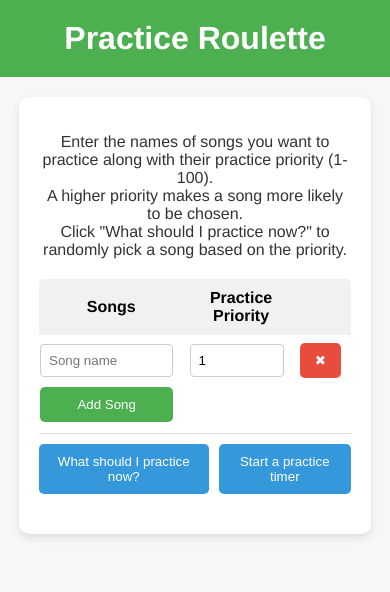
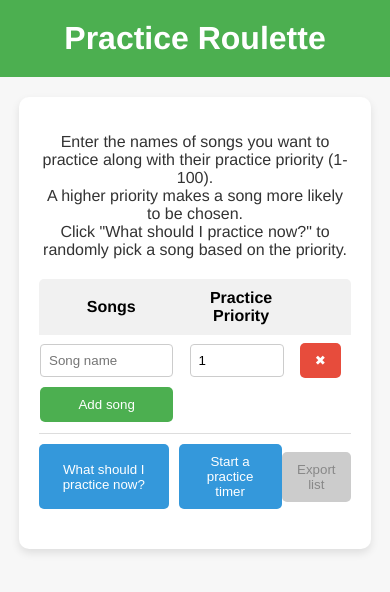
Before and after one commit to adevine/practice-roulette, a plain HTML site: page index.html in a window 390 px wide. Drawn offline with Linux system fonts and the light colour scheme.

Commit message:
Added ability to export song list

```diff
--- a/index.html
+++ b/index.html
@@ -76,11 +76,20 @@
         }
         .actions {
             display: flex;
-            justify-content: center;
-            gap: 10px;
+            justify-content: space-between; /* Ensures left & right sections align properly */
+            align-items: center;
             margin-top: 10px;
             border-top: 1px solid #ddd;
             padding-top: 10px;
+        }
+        .actions-left {
+            display: flex;
+            justify-content: center; /* Keeps these buttons centered */
+            gap: 10px;
+            flex-grow: 1;
+        }
+        #exportBtn {
+            margin-left: auto; /* Pushes it to the right */
         }
         .actions button {
             background-color: #3498db;
@@ -136,7 +145,7 @@
             </tbody>
             <tfoot>
                 <tr>
-                    <td><button class="add-song-btn" onclick="addSongRow()">Add Song</button></td>
+                    <td><button class="add-song-btn" onclick="addSongRow()">Add song</button></td>
                     <td></td>
                     <td></td>
                 </tr>
@@ -144,8 +153,11 @@
         </table>
 
         <div class="actions">
-            <button onclick="stopPracticeTimer(); pickSong();">What should I practice now?</button>
-            <button onclick="startPracticeTimer();">Start a practice timer</button>
+            <div class="actions-left">
+                <button onclick="stopPracticeTimer(); pickSong();">What should I practice now?</button>
+                <button onclick="startPracticeTimer();">Start a practice timer</button>
+            </div>
+            <button id="exportBtn" onclick="exportSongList();">Export list</button>
         </div>
         <p id="result"></p>
         <div id="timer-controls" style="text-align:center; margin-top:10px;"></div>
@@ -159,11 +171,27 @@
         let selectedSong = "";
 
         window.onload = function() {
+            const urlParams = new URLSearchParams(window.location.search);
+            const songsParam = urlParams.get("songs");
+
+            if (songsParam) {
+                try {
+                    const decodedSongs = JSON.parse(decodeURIComponent(songsParam));
+                    if (Array.isArray(decodedSongs)) {
+                        localStorage.setItem("songs", JSON.stringify(decodedSongs));
+                    }
+                } catch (e) {
+                    console.warn("Invalid song list data in URL.");
+                }
+            }
+
             const savedSongs = JSON.parse(localStorage.getItem('songs')) || [];
             if (savedSongs.length === 0) {
                 addSongRow();
+                toggleExportButtonDisabled(true);
             } else {
                 savedSongs.forEach(song => addSongRow(song.name, song.priority));
+                toggleExportButtonDisabled(false);
             }
         };
 
@@ -229,6 +257,8 @@
             });
 
             localStorage.setItem('songs', JSON.stringify(songs));
+
+            toggleExportButtonDisabled(songs.length === 0);
         }
 
         // Save songs on input change
@@ -281,6 +311,29 @@
             document.getElementById("result").textContent = "";
             document.getElementById("timer-controls").innerHTML = "";
         }
+
+        function exportSongList() {
+            const songs = localStorage.getItem("songs");
+
+            const encodedSongs = encodeURIComponent(songs);
+            const mailtoLink = `mailto:?subject=Your saved song list from Practice Roulette&body=Open this link in a new browser window to transfer your song list: https://adevine.github.io/practice-roulette/?songs=${encodedSongs}`;
+
+            window.location.href = mailtoLink;
+        }
+
+        function toggleExportButtonDisabled(disabled) {
+            const exportButton = document.getElementById("exportBtn");
+            exportButton.disabled = disabled;
+            if (disabled) {
+                exportButton.style.backgroundColor = "#ccc";
+                exportButton.style.cursor = "not-allowed";
+                exportButton.style.color = "#888";
+            } else {
+                exportButton.style.backgroundColor = "#3498db";
+                exportButton.style.cursor = "pointer";
+                exportButton.style.color = "white";
+            }
+        }
     </script>
 </body>
 </html>
```
